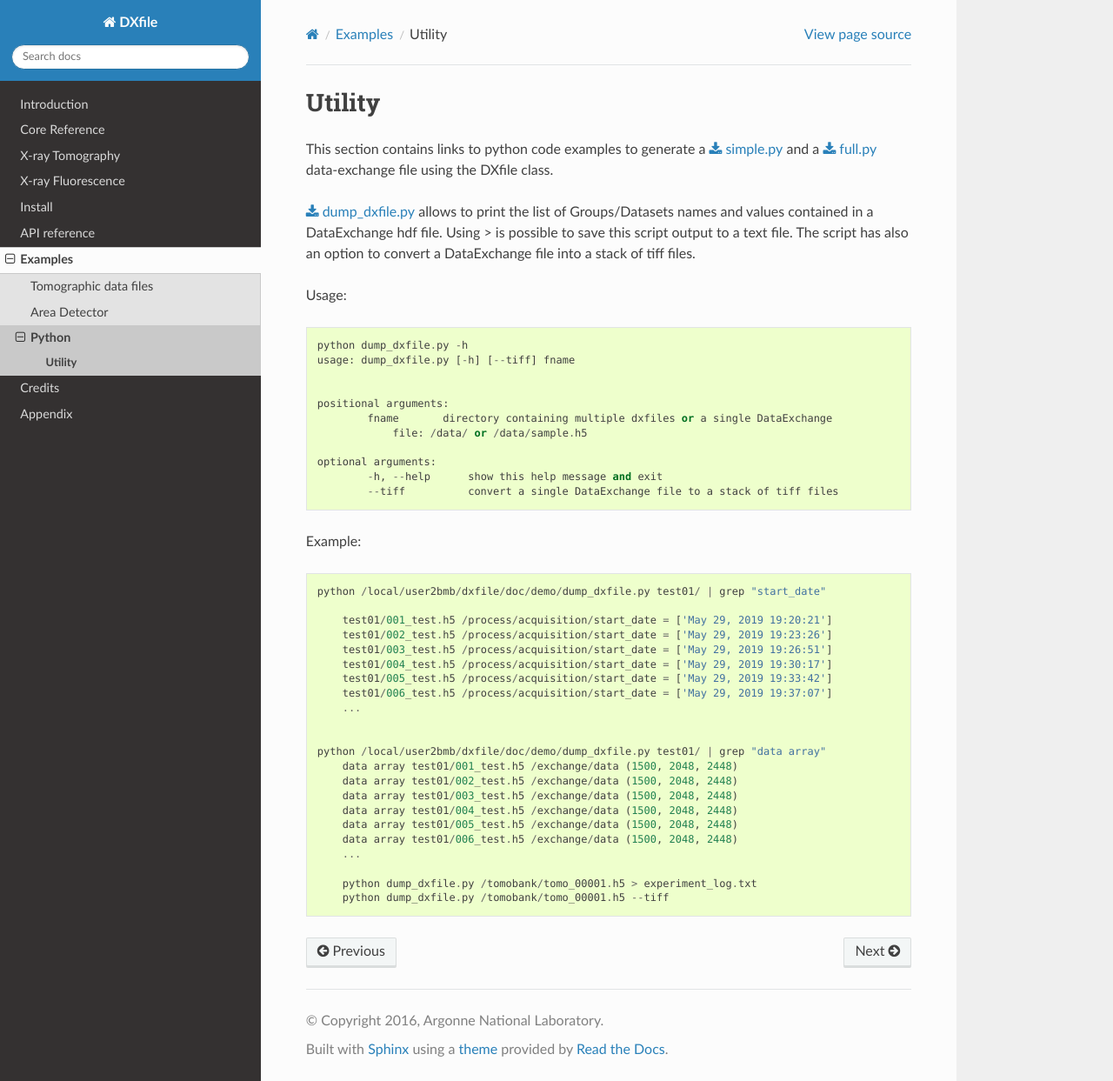
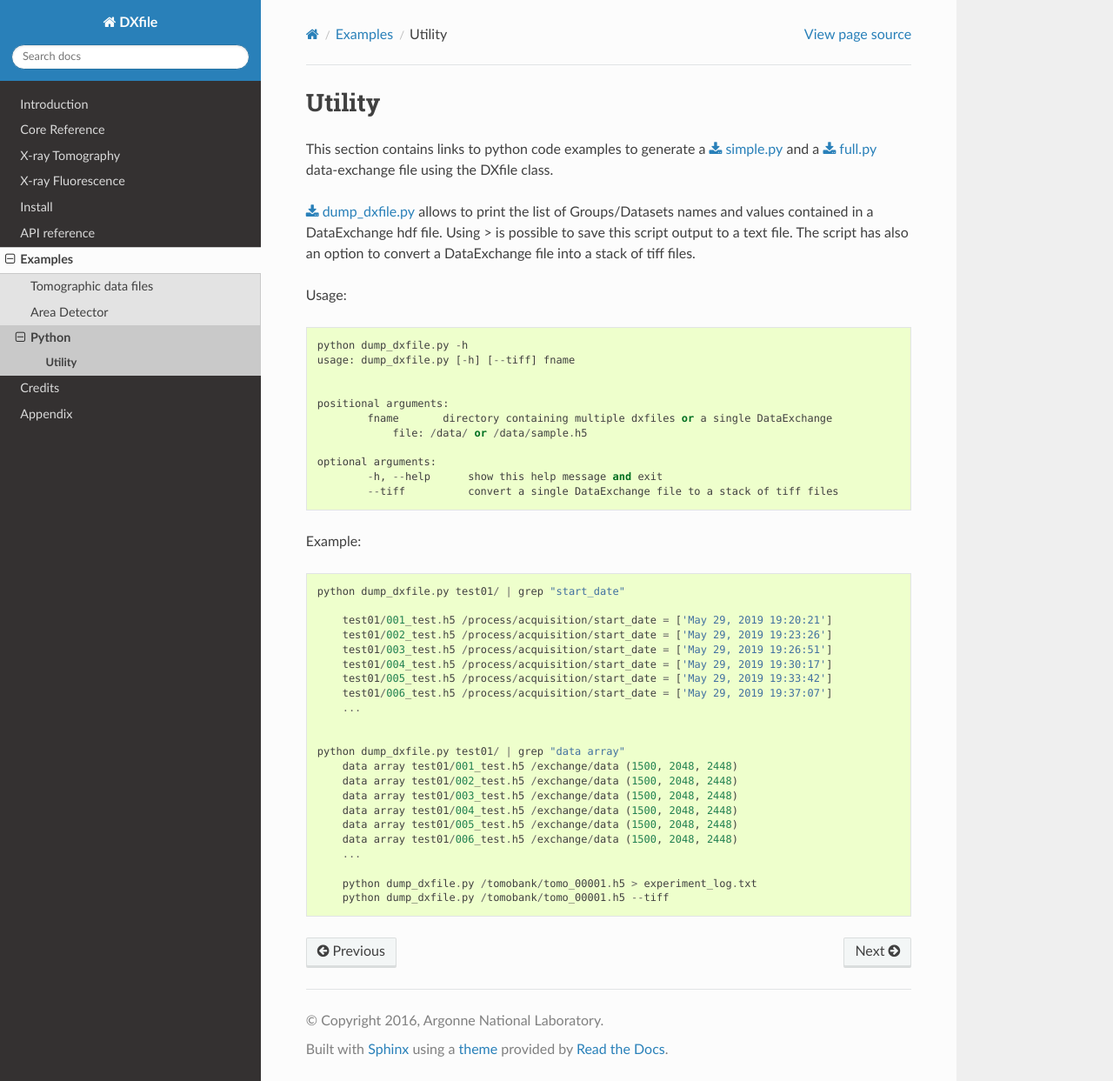
Before and after one commit to data-exchange/dxfile, a Sphinx documentation site: the page built from doc/source/demo/doc.python.rst, in a window 1280 px wide and 1243 px high. Shown: the whole window at 87% size. Built offline with Sphinx 7.4.7 and the Read the Docs theme 2.0.0, drawn with Linux system fonts in a browser that asks for light colours.

Commit message:
docs update for dump_dxfile.py

```diff
--- a/doc/source/demo/doc.python.rst
+++ b/doc/source/demo/doc.python.rst
@@ -24,7 +24,7 @@ Usage: ::
 
 Example: ::
 
-    python /local/user2bmb/dxfile/doc/demo/dump_dxfile.py test01/ | grep "start_date"
+    python dump_dxfile.py test01/ | grep "start_date"
 
         test01/001_test.h5 /process/acquisition/start_date = ['May 29, 2019 19:20:21']
         test01/002_test.h5 /process/acquisition/start_date = ['May 29, 2019 19:23:26']
@@ -35,7 +35,7 @@ Example: ::
         ...
 
 
-    python /local/user2bmb/dxfile/doc/demo/dump_dxfile.py test01/ | grep "data array"
+    python dump_dxfile.py test01/ | grep "data array"
         data array test01/001_test.h5 /exchange/data (1500, 2048, 2448)
         data array test01/002_test.h5 /exchange/data (1500, 2048, 2448)
         data array test01/003_test.h5 /exchange/data (1500, 2048, 2448)
```
